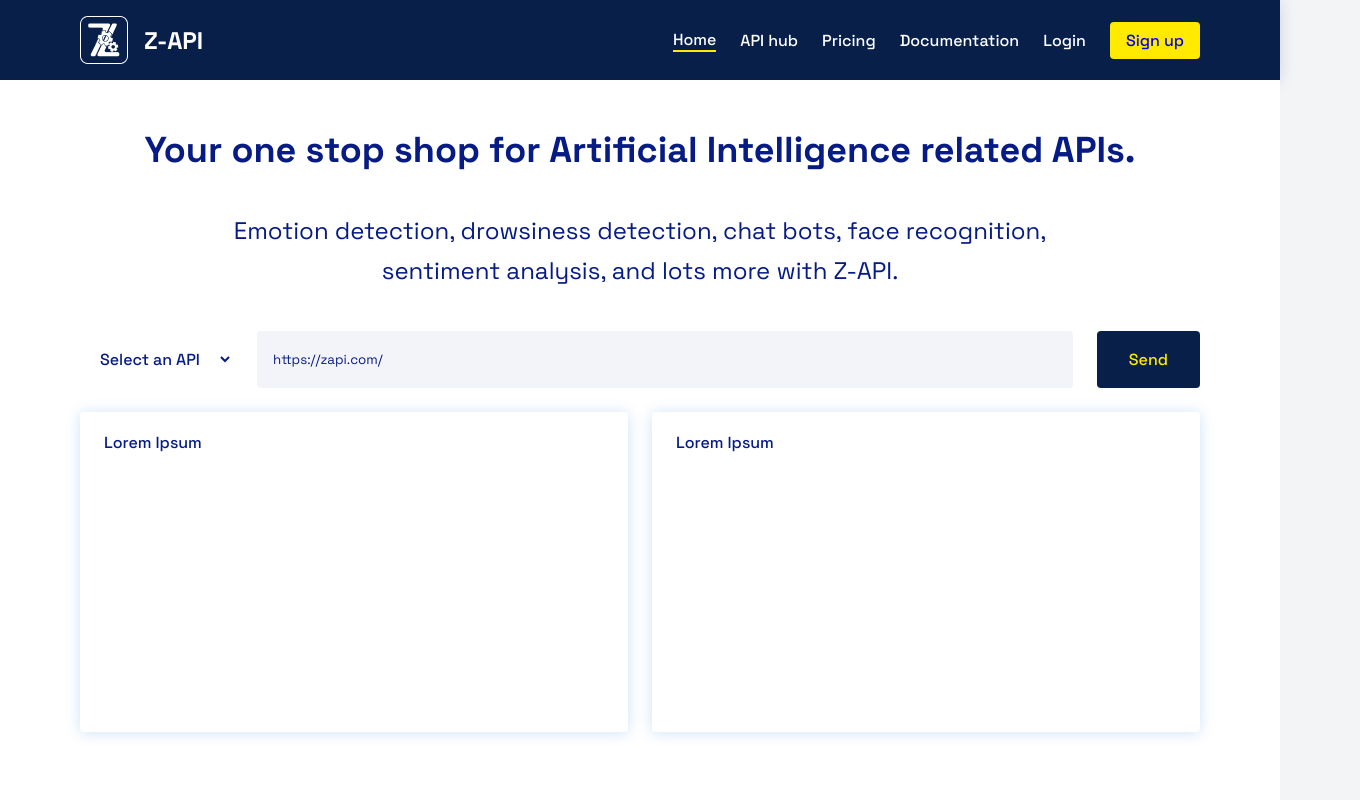
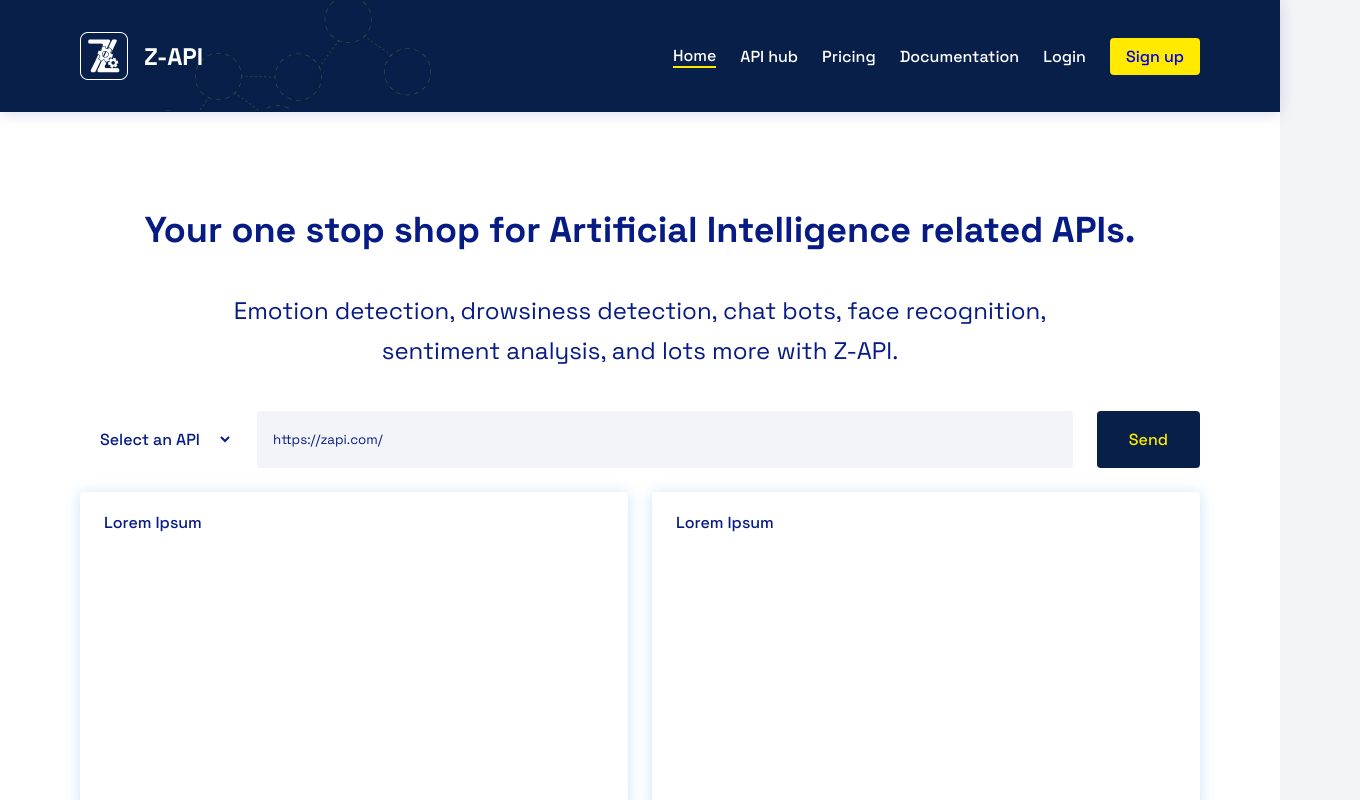
Before and after one commit to Zummit-Africa-Inc/Zapi-FE, a React (Vite) app: page / in a window 1280 px wide. Shown: the top 800 px of the page, 1360 px wide, since content can reach past the window. Built offline with nearby package versions, Linux system fonts and the light colour scheme.

Commit message:
fixes made

```diff
--- a/src/components/Widget.tsx
+++ b/src/components/Widget.tsx
@@ -16,6 +16,7 @@ const Widget: React.FC<WidgetProps> = ({ title, subtitle, className, span, butto
     return (
         <>
             <div>
+                {buttonText ?
                     <div className={className} onClick={onClick}>
                         <img src={image} />
                         <div>
@@ -28,6 +29,16 @@ const Widget: React.FC<WidgetProps> = ({ title, subtitle, className, span, butto
                             </div>
                         </div>
                     </div>
+                    :
+                    <div className={className} onClick={onClick}>
+                        <img src={image} />
+                        <div>
+                            <Typography variant='subtitle1' sx={{ fontWeight: 'bold' }} gutterBottom>{title}</Typography>
+                            <Typography variant='body1' gutterBottom>{subtitle}</Typography>
+                            <Typography sx={{ fontSize: '2rem', fontWeight: 200 }}>{span}</Typography>
+                        </div>
+                    </div>
+                }
             </div>
         </>
     )
--- a/src/pages/DevDashboard/DevDashboard.css
+++ b/src/pages/DevDashboard/DevDashboard.css
@@ -1,5 +1,5 @@
 .dashboard{
-    height: 100vh;
+    height: 100%;
     width: 100vw;
     overflow-x: hidden;
 }
--- a/src/sections/Education.tsx
+++ b/src/sections/Education.tsx
@@ -26,9 +26,11 @@ export default Education
 
 const useStyles = makeStyles({
     Education: {
-        width: "100%",
-        height: "100vh",
+        width: "100vw",
+        height: "100%",
         background: "#FFFFFF",
+        paddingTop: "2rem",
+        paddingBottom: "8rem"
     },
     EdBoxes: {
         display: "flex",
--- a/src/sections/Hero.tsx
+++ b/src/sections/Hero.tsx
@@ -46,6 +46,7 @@ export default Hero
 
 const useStyles = makeStyles({
   hero: {
+    paddingTop: "10rem",
     background: "#FFFFFF",
   },
   heroText: {
--- a/src/sections/HomeNavbar/HomeNavbar.tsx
+++ b/src/sections/HomeNavbar/HomeNavbar.tsx
@@ -7,6 +7,7 @@ import "./HomeNavbar.css"
 
 //images
 import ZapiHomeLogo from "../../assets/images/ZapiHomeLogo.png"
+import Vector from "../../assets/images/Vector.png"
 
 const HomeNavbar: React.FC = () => {
     const classes = useStyles()
@@ -25,6 +26,7 @@ const HomeNavbar: React.FC = () => {
                 <div className={classes.logo}>
                     <img src={ZapiHomeLogo} alt="zapi-Home" />
                     <span className={classes.zapi}>Z-API</span>
+                    <img className={classes.vector} src={Vector} alt="vector-img" />
                 </div>
                 <div className={classes.links}>
                     <ul>
@@ -58,12 +60,17 @@ export default HomeNavbar
 
 const useStyles = makeStyles({
     NavBar: {
+        position: "fixed",
+        left: "0rem",
+        right: "0rem",
+        zIndex: "1000",
+        height: "112px",
         display: "flex",
         alignItems: "center",
         justifyContent: "space-between",
         background: "#081F4A",
         boxShadow: "0px 1px 15px rgba(7, 27, 133, 0.15)",
-        padding: "1rem 5rem",
+        padding: "0 5rem",
         "@media screen and (max-width: 1000px)": {
             padding: "1rem 2rem"
         },
@@ -80,6 +87,12 @@ const useStyles = makeStyles({
         color: "#FFFFFF",
         fontWeight: 700,
         fontSize: "1.5rem"
+    },
+    vector: {
+        position: "absolute",
+        left: "130px",
+top: "-2px",
+        filter: "drop-shadow(0px 1px 15px rgba(0, 0, 0, 0.1))",
     },
     links: {
         display: "flex",
```
Also changed, not shown: src/assets/images/Vector.png (added). Lines whose indentation alone changed are shown as unchanged.
